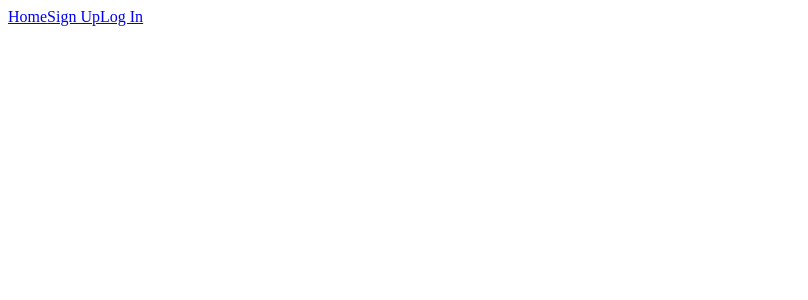
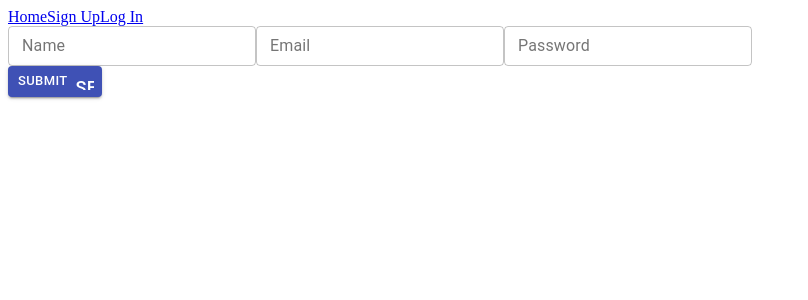
Before and after one commit to African-Marketplace-Build-Week/front-end, a React (Create React App) app in the folder african-marketplace/: page /signup in a window 1280 px wide. Shown: the top 300 px of the page, without its empty margins (0-808 px from the left). Built offline with nearby package versions, Linux system fonts and the light colour scheme.

Commit message:
SingUp FrameWork

```diff
--- a/african-marketplace/package.json
+++ b/african-marketplace/package.json
@@ -3,6 +3,8 @@
   "version": "0.1.0",
   "private": true,
   "dependencies": {
+    "@material-ui/core": "^4.11.3",
+    "@material-ui/icons": "^4.11.2",
     "@testing-library/jest-dom": "^5.11.9",
     "@testing-library/react": "^11.2.5",
     "@testing-library/user-event": "^12.8.0",
--- a/african-marketplace/src/App.js
+++ b/african-marketplace/src/App.js
@@ -11,7 +11,7 @@ function App() {
         <Link to="/signup">Sign Up</Link>
         <Link to="/login">Log In</Link>
         {/* <Route exact path="/" component={Home} /> */}
-        {/* <Route path="/signup" component={Signup} /> */}
+        <Route path="/signup" component={Signup} />
         {/* <Route path="/login" component={Login} /> */}
       </Router>
     </div>
--- a/african-marketplace/src/components/SingUp.js
+++ b/african-marketplace/src/components/SingUp.js
@@ -1,5 +1,132 @@
-import react from "react";
+import React, { useState, useEffect } from "react";
+import TextField from "@material-ui/core/TextField";
+import Button from "@material-ui/core/Button";
+import Icon from "@material-ui/core/Icon";
+
+let initialValues = {
+  name: "",
+  email: "",
+  password: "",
+  country: "",
+  user_info: "",
+};
+
+const initialFormErrors = {
+  name: "",
+  email: "",
+  password: "",
+  country: "",
+};
+
+const initialDisabled = false;
 
 export default function Signup(props) {
-  return <div>a</div>;
+  const [values, setValues] = useState(initialValues);
+  const [disabled, setDisabled] = useState(initialDisabled);
+  const [formErrors, setFormErrors] = useState(initialFormErrors);
+
+  const handleChange = (event) => {
+    const { name, value, type, checked } = event.target;
+    const valueToUse = type === "checkbox" ? checked : value;
+    updateForm(name, valueToUse);
+  };
+
+  const updateForm = (inputName, inputValue) => {
+    // yup
+    //   .reach(formSchema, inputName)
+    //   .validate(inputValue)
+    //   .then(() => {
+    //     setFormErrors({ ...formErrors, [inputName]: "" });
+    //   })
+    //   .catch((err) => {
+    //     setFormErrors({ ...formErrors, [inputName]: err.errors[0] });
+    //   });
+    setValues({
+      ...values,
+      [inputName]: inputValue,
+    });
+  };
+
+  const submitForm = () => {
+    const newUser = {
+      name: values.name.trim(),
+      email: values.email.trim(),
+      password: values.password.trim(),
+      terms: values.terms,
+    };
+    postNewUser(newUser);
+  };
+
+  const postNewUser = (newUser) => {
+    // axios
+    //   .post("https://reqres.in/api/users", newUser)
+    //   .then((res) => {
+    //     console.log(res.data);
+    //   })
+    //   .catch((err) => {
+    //     console.log(err);
+    //   });
+    setValues(initialValues);
+  };
+
+  return (
+    <form className="form container" onSubmit={submitForm}>
+      <TextField
+        className="textField"
+        id="outlined-basic"
+        name="name"
+        label="Name"
+        value={values.name}
+        onChange={handleChange}
+        maxLength="100"
+        variant="outlined"
+        size="small"
+      />
+      <TextField
+        id="outlined-basic"
+        name="email"
+        className="textField"
+        type="email"
+        value={values.email}
+        onChange={handleChange}
+        maxLength="100"
+        label="Email"
+        variant="outlined"
+        size="small"
+      />
+      <TextField
+        id="outlined-basic"
+        name="password"
+        className="textField"
+        type="password"
+        value={values.password}
+        onChange={handleChange}
+        maxLength="40"
+        label="Password"
+        variant="outlined"
+        size="small"
+      />
+
+      <div className="container">
+        <Button
+          type="submit"
+          className="submit"
+          value="submit"
+          disabled={disabled}
+          variant="contained"
+          color="primary"
+          size="small"
+          endIcon={<Icon>send</Icon>}
+        >
+          submit
+        </Button>
+        {/* <div className="errors">
+          <div>{errors.name}</div>
+          <div>{errors.email}</div>
+          <div>{errors.password}</div>
+          <div>{errors.terms}</div>
+        </div> */}
+      </div>
+    </form>
+  );
 }
```
Also changed, not shown: 1 other file (tests, documents, lock files or other folders).
